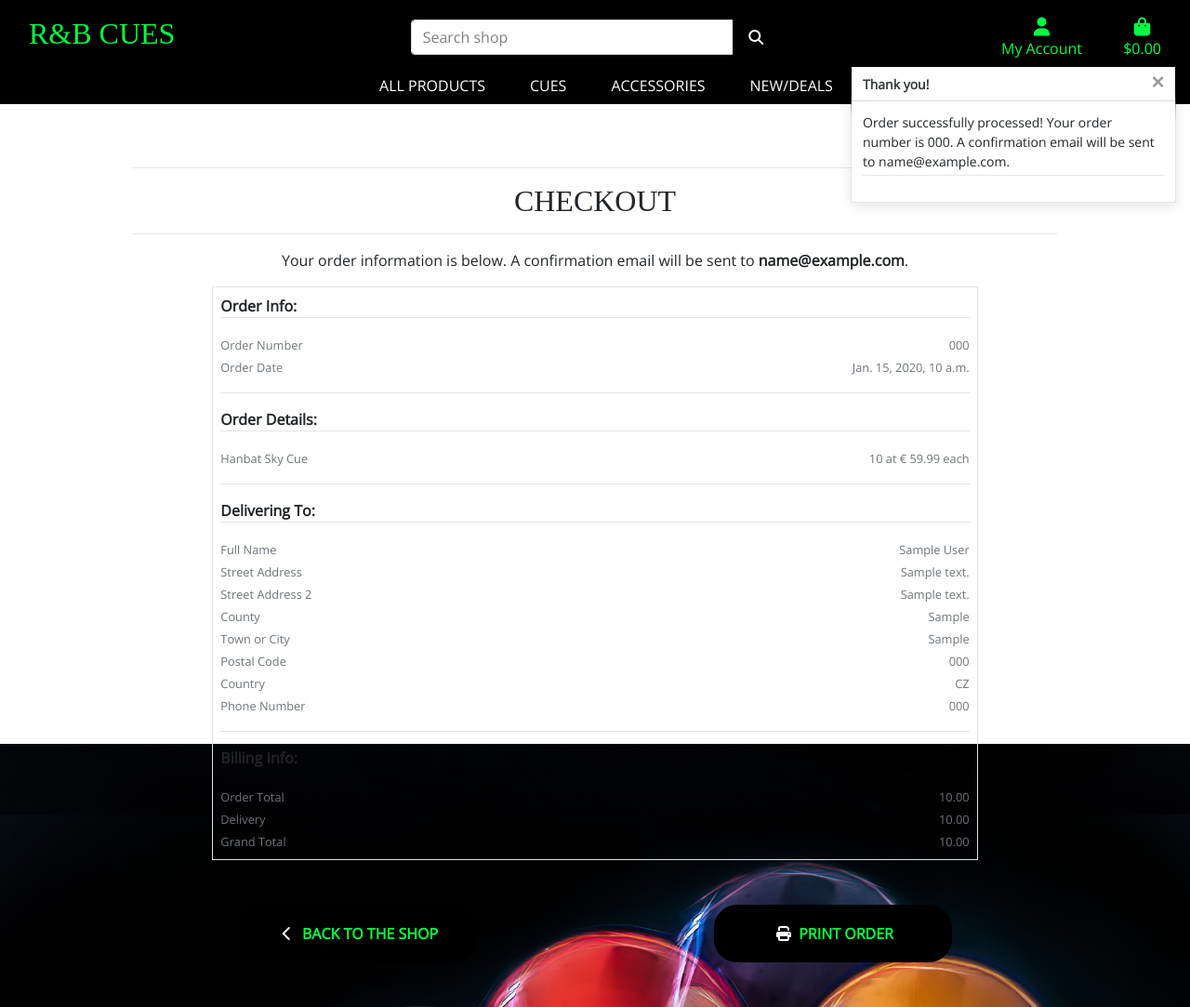
After one commit to Code-Institute-Submissions/rb-cues, a Django app: page /checkout/checkout_success/000 in a window 1280 px wide. The commit adds this page. Shown: the whole page at 93% size. Run offline with Django 3.2, Linux system fonts and the light colour scheme; data comes from the database, SQL or seed files in the repository; tables that the repository leaves empty hold one stand-in row (values such as "Sample post"); parts of the project's set-up code (start-up, migrations or seed data) failed here and were passed over; some libraries are stand-ins or nearby versions; some web fonts are replaced.

Commit message:
Added checkout succes

```diff
--- /dev/null
+++ b/checkout/templates/checkout/checkout_success.html
@@ -0,0 +1,287 @@
+{% extends "base.html" %}
+{% load static %}
+
+{% block extra_css %}
+    <link rel="stylesheet" href="{% static 'checkout/css/checkout.css' %}">
+{% endblock %}
+
+{% block page_header %}
+    <div class="container header-container">
+        <div class="row">
+            <div class="col"></div>
+        </div>
+    </div>
+{% endblock %}
+
+{% block content %}
+    <div class="overlay"></div>
+    <div class="container">
+        <div class="row">
+            <div class="col text-center">
+                <hr>
+
+            <!-- Title -->
+                <h2 class="logo-font">
+                    Checkout
+                </h2>
+                <hr>
+                <p class="text-black">
+                    Your order information is below. A confirmation email will be sent to <strong>{{ order.email }}</strong>.
+                </p>
+            </div>
+        </div>
+
+        <div class="row">
+            <div class="col-10 mx-auto">
+                <div class="order-confirmation-wrapper p-2 border">
+                    <div class="row">
+                        <div class="col">
+                            <p class="mb-0 font-weight-bold">
+                                Order Info:
+                            </p>
+                        </div>
+                    </div>
+                    <hr class="mt-0">
+
+                    <div class="row">
+                        <div class="col-12 col-md-4">
+                            <small class="text-muted">
+                                Order Number
+                            </small>
+                        </div>
+                        <div class="col-12 col-md-8 text-right">
+                            <small class="text-muted">
+                                {{ order.order_number }}
+                            </small>
+                        </div>
+                    </div>
+
+                    <div class="row">
+                        <div class="col-12 col-md-4">
+                            <small class="text-muted">
+                                Order Date
+                            </small>
+                        </div>
+                        <div class="col-12 col-md-8 text-right">
+                            <small class="text-muted">
+                                {{ order.date }}
+                            </small>
+                        </div>
+                    </div>
+                    <hr>
+
+                    <div class="row">
+                        <div class="col">
+                            <p class="mb-0 font-weight-bold">
+                                Order Details:
+                            </p>
+                        </div>
+                    </div>
+                    <hr class="mt-0">
+
+                    {% for item in order.lineitems.all %}
+                    <div class="row">
+                        <div class="col-12 col-md-4">
+                            <small class="text-muted">
+                                {{ item.product.name }}{% if item.product_size %} - Size {{ item.product.size|upper }}{% endif %}
+                            </small>
+                        </div>
+                        <div class="col-12 col-md-8 text-right">
+                            <small class="text-muted">
+                                {{ item.quantity }} at &euro; {{ item.product.price }} each
+                            </small>
+                        </div>
+                    </div>
+                    {% endfor %}
+                    <hr>
+
+                    <div class="row">
+                        <div class="col">
+                            <p class="mb-0 font-weight-bold">
+                                Delivering To:
+                            </p>
+                        </div>
+                    </div>
+                    <hr class="mt-0">
+
+                    <div class="row">
+                        <div class="col-12 col-md-4">
+                            <small class="text-muted">
+                                Full Name
+                            </small>
+                        </div>
+                        <div class="col-12 col-md-8 text-right">
+                            <small class="text-muted">
+                                {{ order.full_name }}
+                            </small>
+                        </div>
+                    </div>
+
+                    <div class="row">
+                        <div class="col-12 col-md-4">
+                            <small class="text-muted">
+                                Street Address
+                            </small>
+                        </div>
+                        <div class="col-12 col-md-8 text-right">
+                            <small class="text-muted">
+                                {{ order.street_address1 }}
+                            </small>
+                        </div>
+                    </div>
+
+                    {% if order.street_address2 %}
+                    <div class="row">
+                        <div class="col-12 col-md-4">
+                            <small class="text-muted">
+                                Street Address 2
+                            </small>
+                        </div>
+                        <div class="col-12 col-md-8 text-right">
+                            <small class="text-muted">
+                                {{ order.street_address2 }}
+                            </small>
+                        </div>
+                    </div>
+                    {% endif %}
+
+                    {% if order.county %}
+                    <div class="row">
+                        <div class="col-12 col-md-4">
+                            <small class="text-muted">
+                                County
+                            </small>
+                        </div>
+                        <div class="col-12 col-md-8 text-right">
+                            <small class="text-muted">
+                                {{ order.county }}
+                            </small>
+                        </div>
+                    </div>
+                    {% endif %}
+
+                    <div class="row">
+                        <div class="col-12 col-md-4">
+                            <small class="text-muted">
+                                Town or City
+                            </small>
+                        </div>
+                        <div class="col-12 col-md-8 text-right">
+                            <small class="text-muted">
+                                {{ order.town_or_city }}
+                            </small>
+                        </div>
+                    </div>
+
+                    {% if order.postcode %}
+                    <div class="row">
+                        <div class="col-12 col-md-4">
+                            <small class="text-muted">
+                                Postal Code
+                            </small>
+                        </div>
+                        <div class="col-12 col-md-8 text-right">
+                            <small class="text-muted">
+                                {{ order.postcode }}
+                            </small>
+                        </div>
+                    </div>
+                    {% endif %}
+
+                    <div class="row">
+                        <div class="col-12 col-md-4">
+                            <small class="text-muted">
+                                Country
+                            </small>
+                        </div>
+                        <div class="col-12 col-md-8 text-right">
+                            <small class="text-muted">
+                                {{ order.country }}
+                            </small>
+                        </div>
+                    </div>
+
+                    <div class="row">
+                        <div class="col-12 col-md-4">
+                            <small class="text-muted">
+                                Phone Number
+                            </small>
+                        </div>
+                        <div class="col-12 col-md-8 text-right">
+                            <small class="text-muted">
+                                {{ order.phone_number }}
+                            </small>
+                        </div>
+                    </div>
+                    <hr>
+
+                    <div class="row">
+                        <div class="col">
+                            <p class="mb-0 font-weight-bold">
+                                Billing Info:
+                            </p>
+                        </div>
+                    </div>
+                    <hr class="mt-0">
+
+                    <div class="row">
+                        <div class="col-12 col-md-4">
+                            <small class="text-muted">
+                                Order Total
+                            </small>
+                        </div>
+                        <div class="col-12 col-md-8 text-right">
+                            <small class="text-muted">
+                                {{ order.order_total }}
+                            </small>
+                        </div>
+                    </div>
+
+                    <div class="row">
+                        <div class="col-12 col-md-4">
+                            <small class="text-muted">
+                                Delivery
+                            </small>
+                        </div>
+                        <div class="col-12 col-md-8 text-right">
+                            <small class="text-muted">
+                                {{ order.delivery_cost }}
+                            </small>
+                        </div>
+                    </div>
+
+                    <div class="row">
+                        <div class="col-12 col-md-4">
+                            <small class="text-muted">
+                                Grand Total
+                            </small>
+                        </div>
+                        <div class="col-12 col-md-8 text-right">
+                            <small class="text-muted">
+                                {{ order.grand_total }}
+                            </small>
+                        </div>
+                    </div>
+                </div>
+            </div>
+        </div>
+        <div class="row">
+			<div class="col-3 my-5 shop-now-div d-inline-block">
+                <a href="/products/" class="shop-now-button btn text-uppercase py-3 text-green-rb">
+                    <span class="icon">
+                        <i class="fas fa-chevron-left"></i>
+                    </span>
+                    Back to the Shop
+                </a>
+            </div>
+            <div class="col-3 my-5 shop-now-div d-inline-block">
+                <a href="" type="button" onClick="window.print()" class="shop-now-button btn text-uppercase py-3 text-green-rb">
+                    <span class="icon">
+                        <i class="fas fa-print"></i>
+                    </span>
+                    Print Order
+                </a>
+            </div>
+		</div>
+    </div>
+{% endblock %}
--- a/checkout/urls.py
+++ b/checkout/urls.py
@@ -4,4 +4,8 @@ from . import views
 
 urlpatterns = [
     path('', views.checkout, name='checkout'),
+    path(
+        'checkout_success/<order_number>',
+        views.checkout_success, name='checkout_success'
+    ),
 ]
--- a/checkout/views.py
+++ b/checkout/views.py
@@ -1,32 +1,82 @@
-from django.shortcuts import render, redirect, reverse
+from django.shortcuts import (
+    render, redirect, reverse, get_object_or_404
+)
 from django.contrib import messages
 from django.conf import settings
 from .forms import OrderForm
+from .models import Order, OrderLineItem
+from products.models import Product
 from cart.contexts import cart_contents
 import stripe
 
 
 def checkout(request):
-    # Handle payments
+    """
+    Handle payments
+    """
     stripe_public_key = settings.STRIPE_PUBLIC_KEY
     stripe_secret_key = settings.STRIPE_SECRET_KEY
 
-    cart = request.session.get('cart', {})
+    if request.method == 'POST':
+        cart = request.session.get('cart', {})
 
-    if not cart:
-        messages.error(request, "There's nothing in your cart at the moment")
-        return redirect(reverse('products'))
+        form_data = {
+            'full_name': request.POST['full_name'],
+            'email': request.POST['email'],
+            'phone_number': request.POST['phone_number'],
+            'country': request.POST['country'],
+            'postcode': request.POST['postcode'],
+            'town_or_city': request.POST['town_or_city'],
+            'street_address1': request.POST['street_address1'],
+            'street_address2': request.POST['street_address2'],
+            'county': request.POST['county'],
+        }
+        order_form = OrderForm(form_data)
 
-    current_cart = cart_contents(request)
-    total = current_cart['grand_total']
-    stripe_total = round(total * 100)
-    stripe.api_key = stripe_secret_key
-    intent = stripe.PaymentIntent.create(
-        amount=stripe_total,
-        currency=settings.STRIPE_CURRENCY,
-    )
+        if order_form.is_valid():
+            order = order_form.save()
 
-    order_form = OrderForm()
+            for item_id, item_data in cart.items():
+                try:
+                    product = Product.objects.get(id=item_id)
+                    order_line_item = OrderLineItem(
+                        order=order,
+                        product=product,
+                        quantity=item_data,
+                    )
+                    order_line_item.save()
+
+                except Product.DoesNotExist:
+                    messages.error(request, (
+                        "Please call us for assistance!")
+                    )
+                    order.delete()
+                    return redirect(reverse('view_cart'))
+
+            request.session['save_info'] = 'save-info' in request.POST
+            return redirect(
+                reverse('checkout_success', args=[order.order_number]))
+        else:
+            messages.error(request, 'There was an error with your form. \
+                Please double check your information.')
+
+    else:
+        cart = request.session.get('cart', {})
+
+        if not cart:
+            messages.error(request, "There's nothing in your cart")
+            return redirect(reverse('products'))
+
+        current_cart = cart_contents(request)
+        total = current_cart['grand_total']
+        stripe_total = round(total * 100)
+        stripe.api_key = stripe_secret_key
+        intent = stripe.PaymentIntent.create(
+            amount=stripe_total,
+            currency=settings.STRIPE_CURRENCY,
+        )
+
+        order_form = OrderForm()
 
     if not stripe_public_key:
         messages.warning(request, 'Stripe public key is missing. \
@@ -40,3 +90,24 @@ def checkout(request):
     }
 
     return render(request, template, context)
+
+
+def checkout_success(request, order_number):
+    """
+    Handle successful payments
+    """
+    save_info = request.session.get('save_info')
+    order = get_object_or_404(Order, order_number=order_number)
+    messages.success(request, f'Order successfully processed! \
+        Your order number is {order_number}. A confirmation \
+        email will be sent to {order.email}.')
+
+    if 'cart' in request.session:
+        del request.session['cart']
+
+    template = 'checkout/checkout_success.html'
+    context = {
+        'order': order,
+    }
+
+    return render(request, template, context)
```
Also changed, not shown: checkout/templates/checkout/checkout.html (+28 -12 lines).
